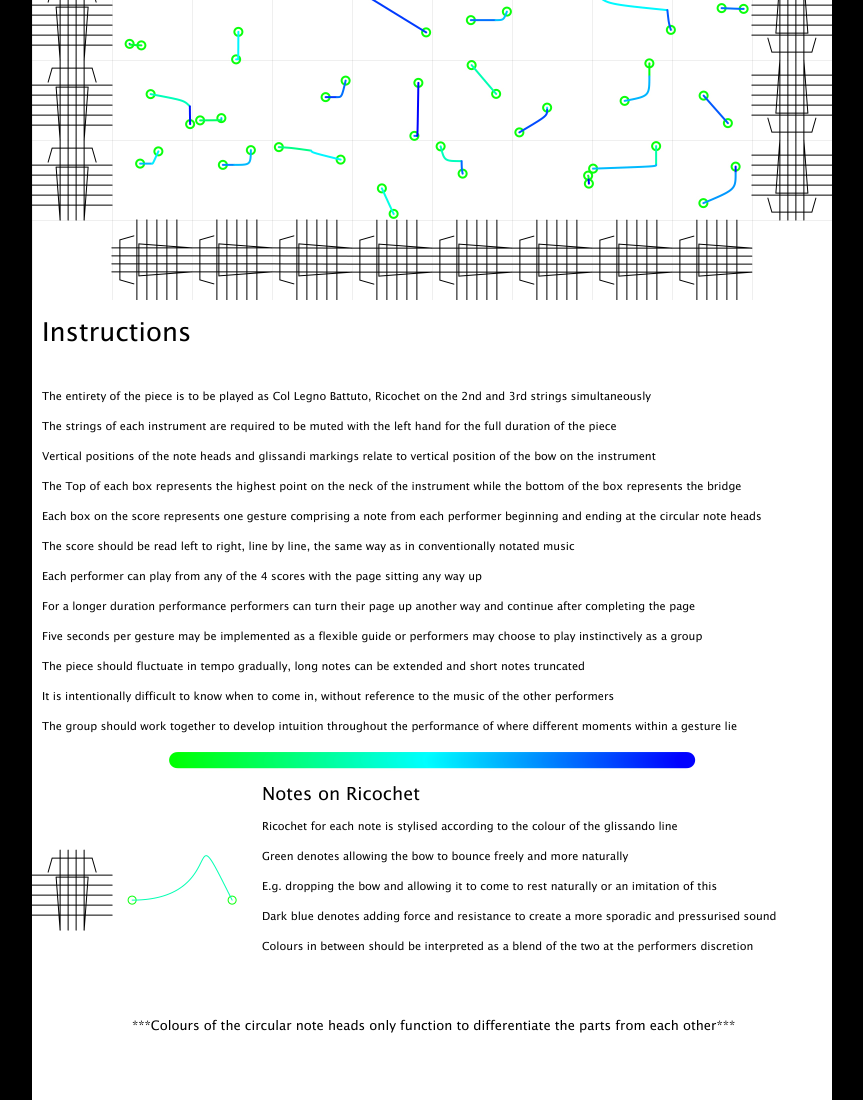
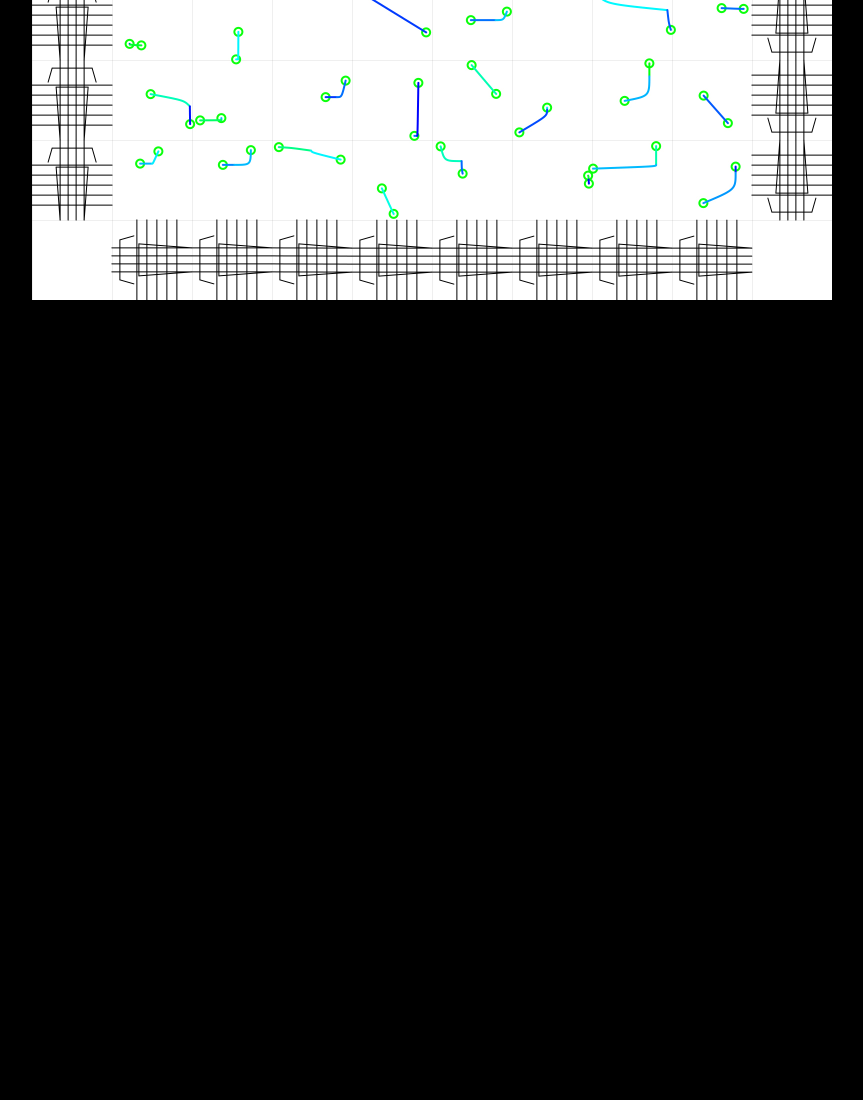
Before and after one commit to davidalexandercurrie/www, a plain HTML site: page index.html in a window 1280 px wide. Shown: the part 3790-4890 px from the top of the page, without its empty margins (208-1071 px from the left). After the commit the page ends 4090 px from the top, so only its background shows below. Drawn offline with nearby package versions, Linux system fonts and the light colour scheme.

Commit message:
Update index.html

```diff
--- a/index.html
+++ b/index.html
@@ -30,8 +30,7 @@
     style="display: block; margin: 0 auto; border: 0;">
     <img src="Images/part4.jpeg" alt="part4" width="800" height="800" align="center"
     style="display: block; margin: 0 auto; border: 0;">
-    <img src="Images/performerNotes.jpeg" alt="notes" width="800" height="800" align="center"
-    style="display: block; margin: 0 auto; border: 0;">
+
 
 
 
```
